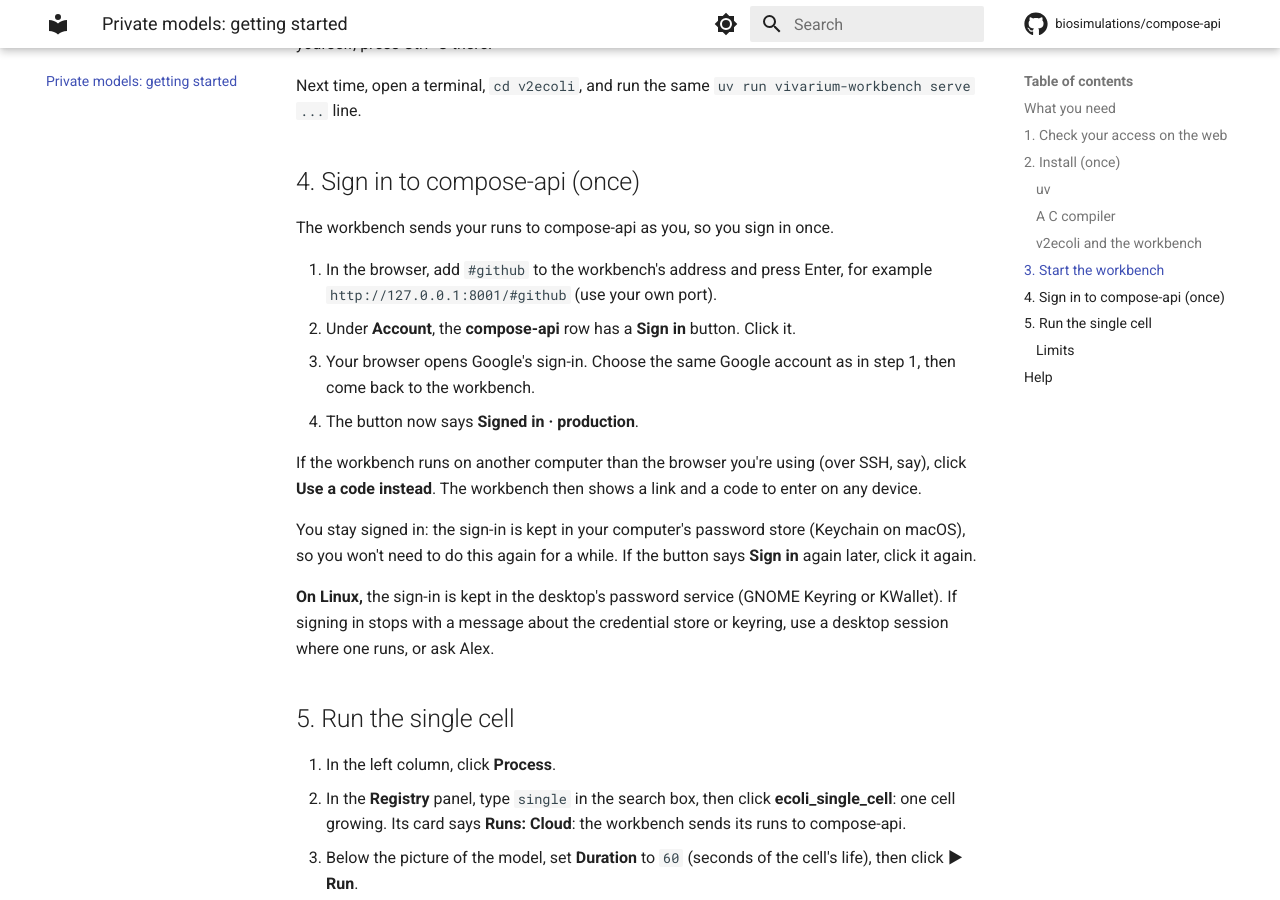
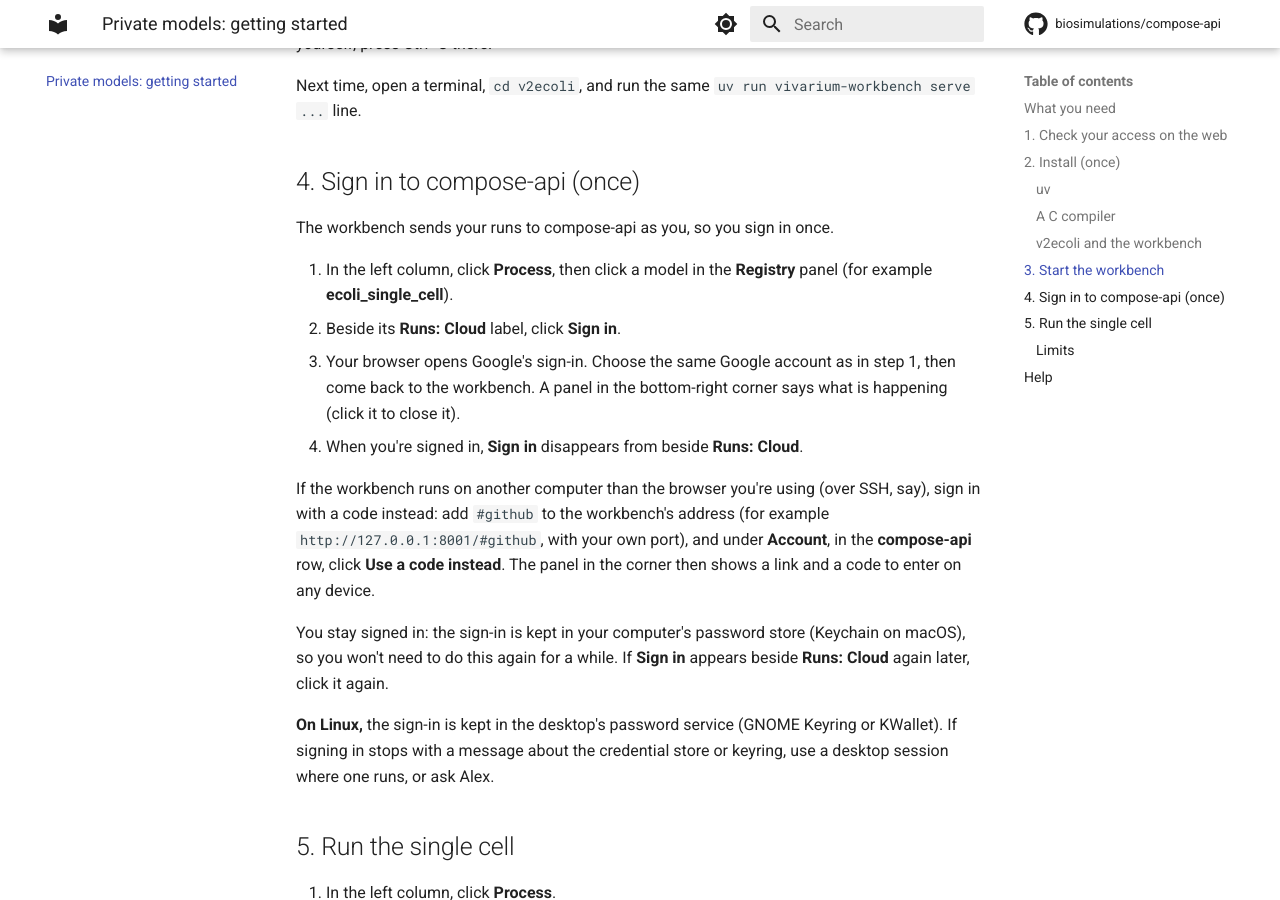
Before and after one commit to biosimulations/compose-api, an MkDocs documentation site: the page built from docs/private-models.md, in a window 1280 px wide and 900 px high, scrolled down 2347 px. Built offline with MkDocs 1.6.1 and Material for MkDocs 9.7.7, drawn with Linux system fonts in a browser that asks for light colours; comment, search, counter and statistics services are not loaded.

Commit message:
docs(private-models): sign in beside the Runs: Cloud label
Workbench 0.6.2 (v2ecoli #978) offers Sign in beside a model's Runs: Cloud
label (vivarium-workbench #1779), where students look. Step 4 now starts
there; the #github route stays only for signing in with a code (SSH).

Co-Authored-By: Claude Opus 5.5 <noreply@anthropic.com>
Claude-Session: https://claude.ai/code/session_01PcSWnzDuPceigpXpN87fUS

```diff
--- a/docs/private-models.md
+++ b/docs/private-models.md
@@ -96,17 +96,20 @@ Next time, open a terminal, `cd v2ecoli`, and run the same `uv run vivarium-work
 
 The workbench sends your runs to compose-api as you, so you sign in once.
 
-1. In the browser, add `#github` to the workbench's address and press Enter, for example
-   `http://127.0.0.1:8001/#github` (use your own port).
-2. Under **Account**, the **compose-api** row has a **Sign in** button. Click it.
+1. In the left column, click **Process**, then click a model in the **Registry** panel (for example
+   **ecoli_single_cell**).
+2. Beside its **Runs: Cloud** label, click **Sign in**.
 3. Your browser opens Google's sign-in. Choose the same Google account as in step 1, then come back to the workbench.
-4. The button now says **Signed in · production**.
+   A panel in the bottom-right corner says what is happening (click it to close it).
+4. When you're signed in, **Sign in** disappears from beside **Runs: Cloud**.
 
-If the workbench runs on another computer than the browser you're using (over SSH, say), click **Use a code instead**.
-The workbench then shows a link and a code to enter on any device.
+If the workbench runs on another computer than the browser you're using (over SSH, say), sign in with a code instead:
+add `#github` to the workbench's address (for example `http://127.0.0.1:8001/#github`, with your own port), and under
+**Account**, in the **compose-api** row, click **Use a code instead**. The panel in the corner then shows a link and a
+code to enter on any device.
 
 You stay signed in: the sign-in is kept in your computer's password store (Keychain on macOS), so you won't need to do
-this again for a while. If the button says **Sign in** again later, click it again.
+this again for a while. If **Sign in** appears beside **Runs: Cloud** again later, click it again.
 
 **On Linux,** the sign-in is kept in the desktop's password service (GNOME Keyring or KWallet). If signing in stops with
 a message about the credential store or keyring, use a desktop session where one runs, or ask Alex.
```
